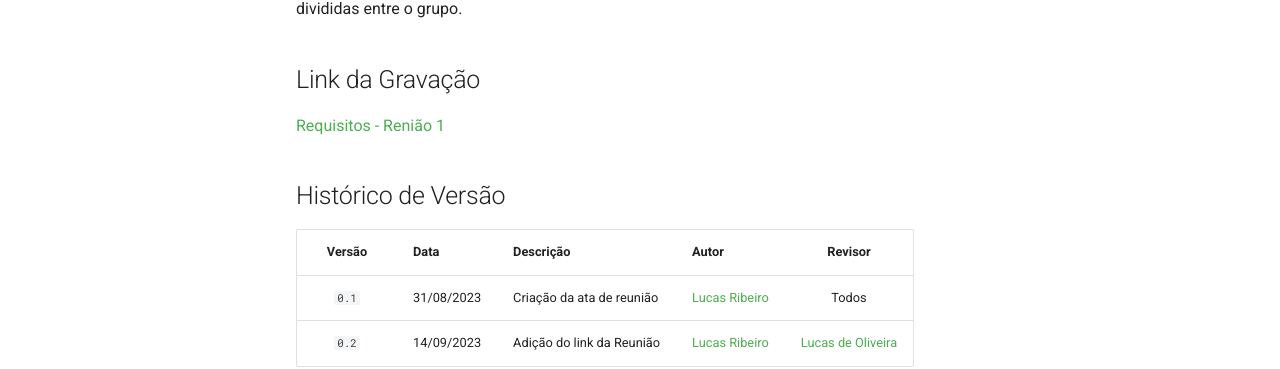
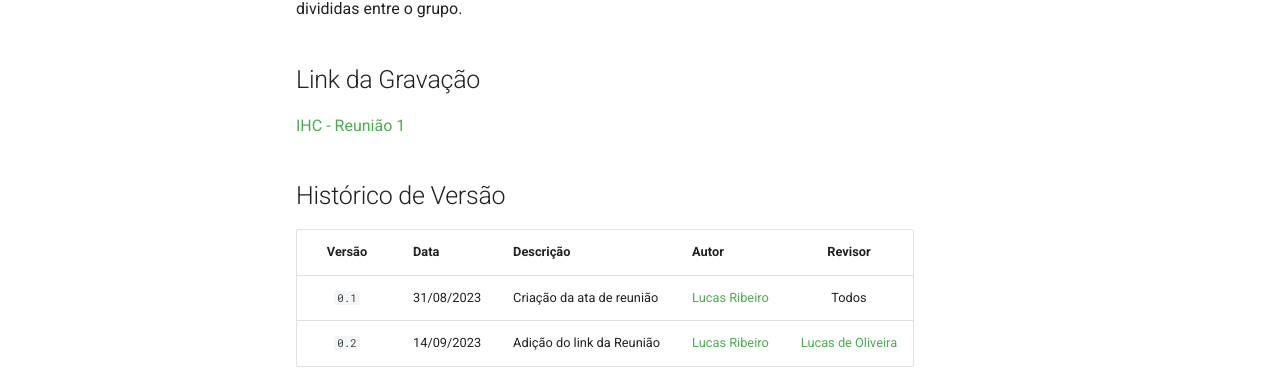
Before and after one commit to Interacao-Humano-Computador/2023.2-NotaLegal, an MkDocs documentation site: the page built from docs/atas/Reunião 1 - 31.08.2023.md, in a window 1280 px wide and 900 px high, scrolled down 953 px. Shown: the part 357-726 px from the top of the window. Built offline with MkDocs 1.6.1 and Material for MkDocs 9.7.7, drawn with Linux system fonts in a browser that asks for light colours; comment, search, counter and statistics services are not loaded.

Commit message:
Update Reunião 1 - 31.08.2023.md

```diff
--- a/docs/atas/Reunião 1 - 31.08.2023.md
+++ b/docs/atas/Reunião 1 - 31.08.2023.md
@@ -37,7 +37,7 @@ Foi acordado que as reuniões serão em formato de sprints, com abertura nas qui
 
 ## Link da Gravação
 
-[Requisitos - Renião 1](https://youtu.be/UXNNalX0UEM)
+[IHC - Reunião 1](https://youtu.be/UXNNalX0UEM)
 
 ## Histórico de Versão
 
```
